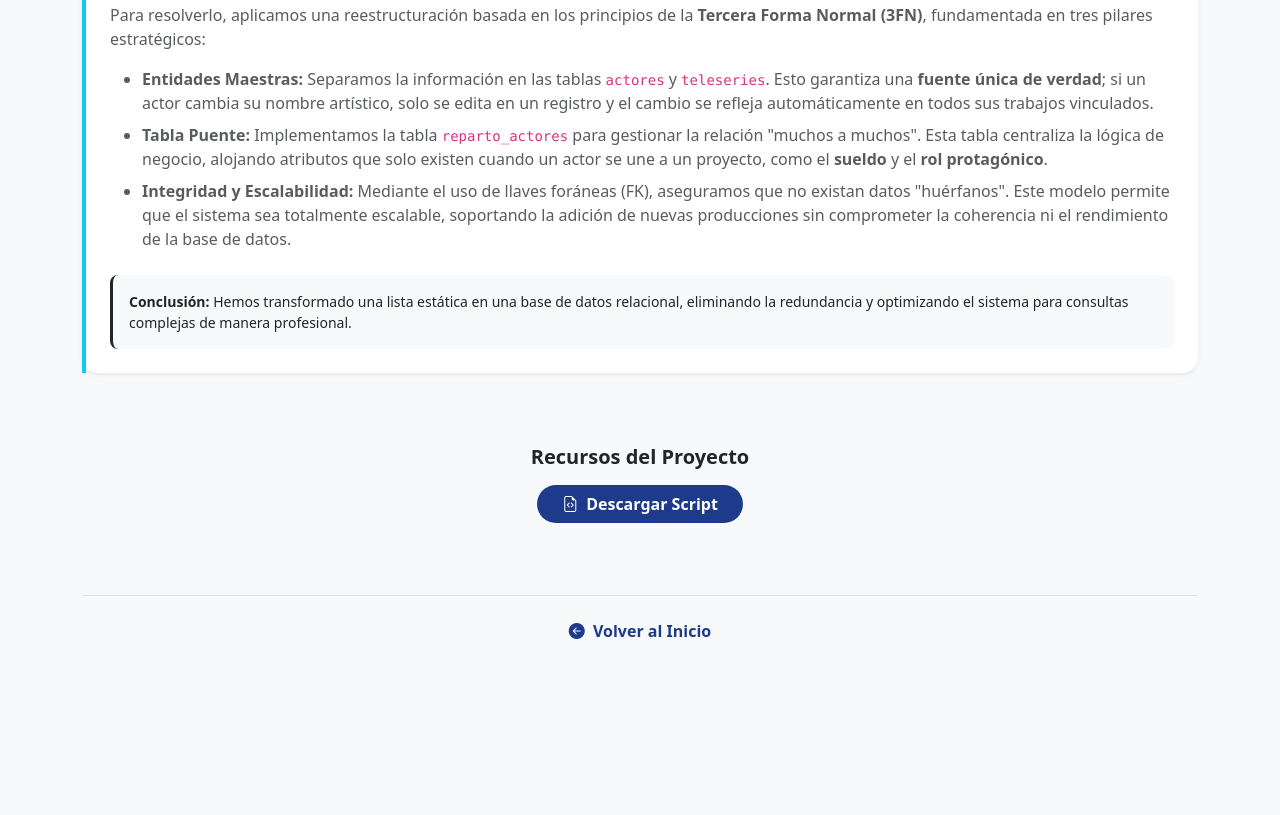
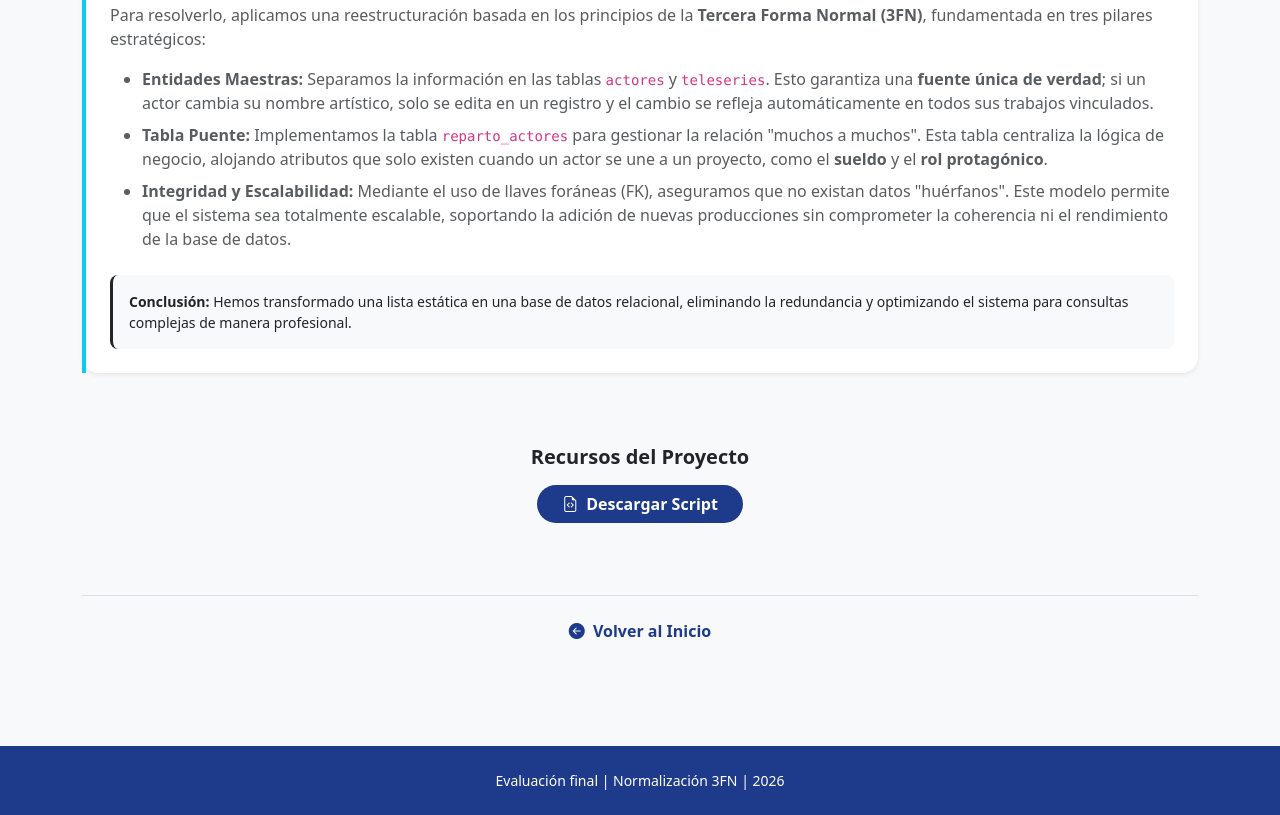
Before and after one commit to regueira2010/sql-fullstack-queries, a plain HTML site: page ejercicios/sql-010(Final)/index.html in a window 1280 px wide. Shown: the part 4446-5261 px from the top of the page. Before the commit the page ends 5144 px from the top, so only its background shows below. Drawn offline with nearby package versions, Linux system fonts and the light colour scheme.

```diff
--- a/ejercicios/sql-010(Final)/index.html
+++ b/ejercicios/sql-010(Final)/index.html
@@ -251,9 +251,10 @@
                 <i class="bi bi-arrow-left-circle-fill me-1"></i> Volver al Inicio
             </a>
         </div>
-
     </div>
-
+    <footer class="text-white text-center py-4 mt-5" style="background-color: #1e3a8a;">
+        <p class="mb-0 small">Evaluación final | Normalización 3FN | 2026</p>
+    </footer>
     <script src="https://cdn.jsdelivr.net/npm/bootstrap@5.3.8/dist/js/bootstrap.bundle.min.js"
         integrity="sha384-FKyoEForCGlyvwx9Hj09JcYn3nv7wiPVlz7YYwJrWVcXK/BmnVDxM+D2scQbITxI"
         crossorigin="anonymous"></script>
```
Also changed, not shown: 1 other file.
